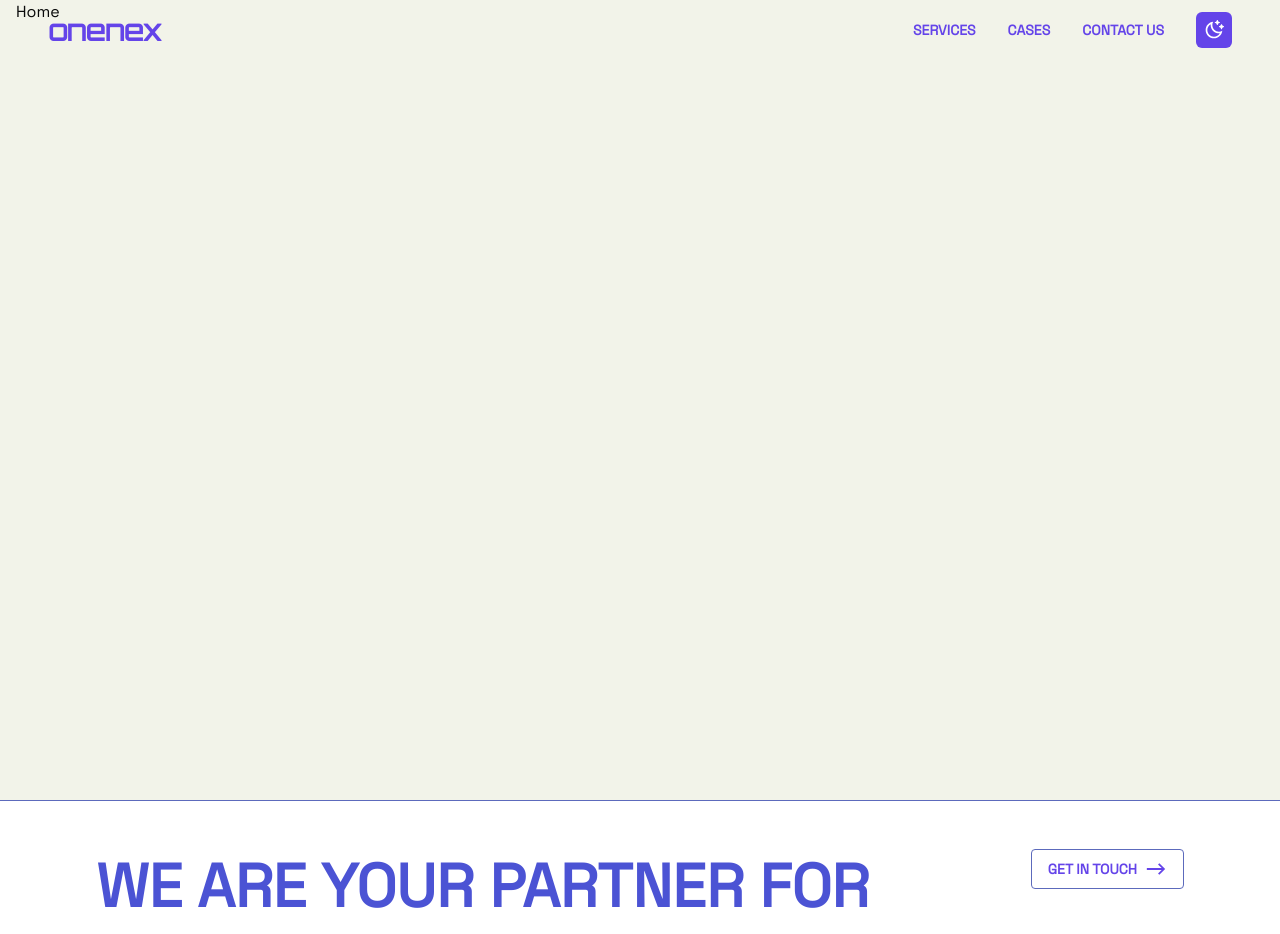
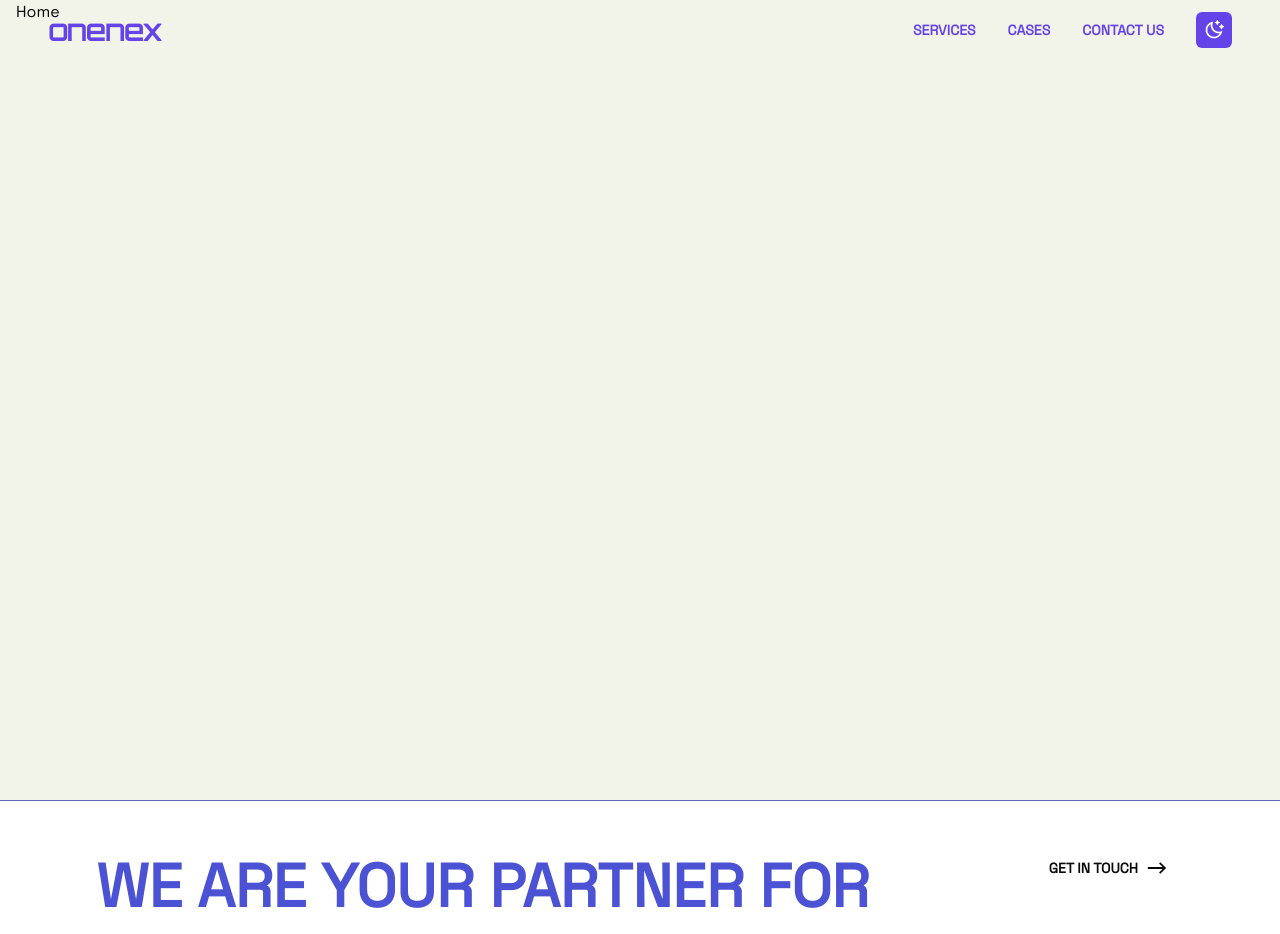
Before and after one commit to kaungmyatkyawtiti/nuranext-assignment, a Next.js app: page / in a window 1280 px wide. Shown: the top 934 px of the page. Built offline with nearby package versions, Linux system fonts and the light colour scheme.

Commit message:
style(footer): change footer some css

```diff
--- a/components/Footer.tsx
+++ b/components/Footer.tsx
@@ -18,7 +18,7 @@ const Footer = () => {
         <h2 className="title">
           We are your partner for <br /> innovation & growth
         </h2>
-        <button className="primary-btn border text-brand-blue hover:bg-brand-blue hover:text-brand-blue-foreground">
+        <button className="primary-btn">
           GET IN TOUCH
           <RiArrowRightLongLine size={22} />
         </button>
```
